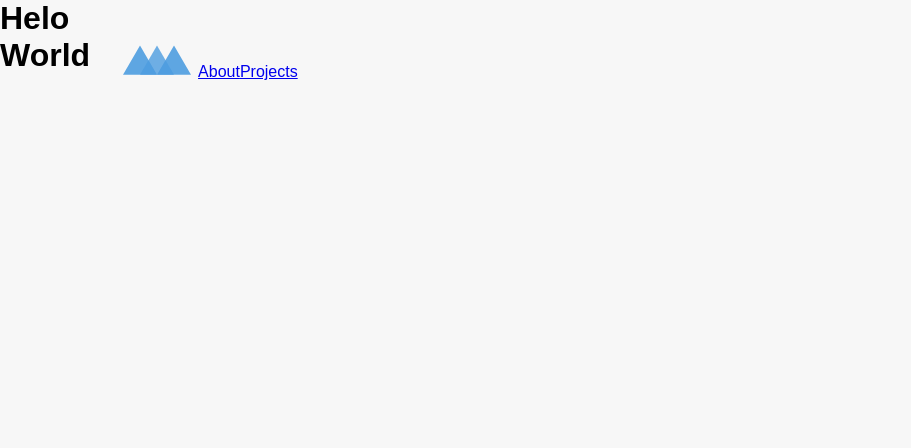
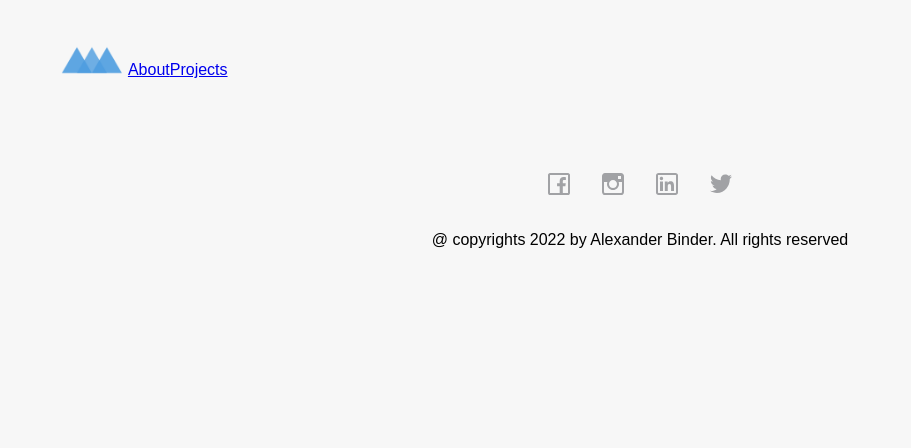
Before and after one commit to alexander-binder/Gatsby-js-blog-post, a Gatsby site: page / in a window 1280 px wide. Shown: the whole page, without its empty margins (0-911 px from the left). Built offline with nearby package versions, Linux system fonts and the light colour scheme; Gatsby itself is replaced by a stand-in of ours; a web font is replaced by a local one.

Commit message:
add footer and socialmedia icons

```diff
--- a/src/components/Container.js
+++ b/src/components/Container.js
@@ -1,6 +1,6 @@
 import React from "react";
 import { ContainerWrapper } from "../elements";
-import { Nav } from "../components";
+import { Nav, Footer } from "../components";
 
 
 export const Container = ({ children }) => {
@@ -8,6 +8,7 @@ export const Container = ({ children }) => {
         <ContainerWrapper>
             <Nav/>
             {children}
+            <Footer/>
         </ContainerWrapper>
     );
 }
--- /dev/null
+++ b/src/components/Footer.js
@@ -0,0 +1,51 @@
+import React from "react";
+import { FooterWrapper, FooterSocialWrapper, FooterSocialIcons } from "../elements";
+import {useStaticQuery, graphql } from 'gatsby'
+
+
+export const Footer = () => {
+
+    const data = useStaticQuery(graphql`
+
+        query {
+            facebook: file(relativePath: {eq: "facebook.svg"}) {
+                publicURL
+            },
+            instagram: file(relativePath: {eq: "instagram.svg"}) {
+                publicURL
+            },
+            linkedin: file(relativePath: {eq: "linkedin.svg"}) {
+                publicURL
+            },
+            twitter: file(relativePath: {eq: "twitter.svg"}) {
+                publicURL
+            },
+
+        }
+
+    `);
+
+    return (
+        <FooterWrapper>
+             <FooterSocialWrapper>
+                <FooterSocialIcons>
+                    <a href="https://facebook.com" target="_blank">
+                        <img src={data.facebook.publicURL} alt="Facebook logo" />
+                    </a>
+                    <a href="https://instagram.com" target="_blank">
+                        <img src={data.instagram.publicURL} alt="instagram logo" />
+                    </a>
+                    <a href="https://linkedin.com" target="_blank">
+                        <img src={data.linkedin.publicURL} alt="linkedin logo" />
+                    </a>
+                    <a href="https://twitter.com" target="_blank">
+                        <img src={data.twitter.publicURL} alt="twitter logo" />
+                    </a>
+                </FooterSocialIcons>
+                <p> @ copyrights 2022 by Alexander Binder. All rights reserved</p>
+             </FooterSocialWrapper>
+
+        </FooterWrapper>
+
+    );
+}
--- a/src/components/index.js
+++ b/src/components/index.js
@@ -1,2 +1,3 @@
 export * from "./Container";
 export * from "./Nav";
+export * from "./Footer";
--- /dev/null
+++ b/src/elements/FooterElements.js
@@ -0,0 +1,45 @@
+import styled from "styled-components";
+
+export const FooterWrapper = styled.footer`
+    grid-column: 2 / span 12;
+    min-height: 11.25rem;
+    padding: 3rem 0;
+    display: flex;
+    justify-content: center;
+    align-items: flex-start;
+
+    @media ${props => props.theme.breakpoints.tablet} {
+        grid-column: 2 / span 6;
+    }
+
+`;
+
+
+export const FooterSocialWrapper = styled.div`
+    display: flex;
+    flex-wrap: wrap;
+    align-items: center;
+    text-align: center;
+
+    & p {
+        text-align: center;
+        flex: 0 0 100%;
+    }
+
+`;
+
+export const FooterSocialIcons = styled.div`
+    flex: 0 0 100%;
+    margin-bottom: 2rem;
+
+    & img {
+        height: 22px;
+        padding: 0 1rem;
+        transition: filter 0.3 ease
+    }
+
+    & img:hover, img:focus {
+        filter: brightness(50%)
+    }
+
+`;
--- a/src/elements/NavElements.js
+++ b/src/elements/NavElements.js
@@ -4,8 +4,14 @@ import styled from "styled-components";
 export const NavWrapper = styled.nav`
     grid-column: 2 / span 12;
     grid-row: 1 / 2 ;
+
     display: flex;
     align-items: center;
+    justify-content: space-between;
+
+    & img {
+        height: 30px;
+    }
 
     @media ${props => props.theme.breakpoints.tablet} {
         grid-column: 2 / span 6;
--- a/src/elements/index.js
+++ b/src/elements/index.js
@@ -1,2 +1,3 @@
 export * from "./ContainerElements";
 export * from "./NavElements";
+export * from "./FooterElements";
--- a/src/pages/index.js
+++ b/src/pages/index.js
@@ -5,7 +5,7 @@ import { Container } from "../components"
 const IndexPage = () => {
   return (
     <Container>
-        <h1>Helo World</h1>
+
     </Container>
 
   )
```
Also changed, not shown: src/images/facebook.svg (added), src/images/instagram.svg (added), src/images/linkedin.svg (added), src/images/twitter.svg (added).
